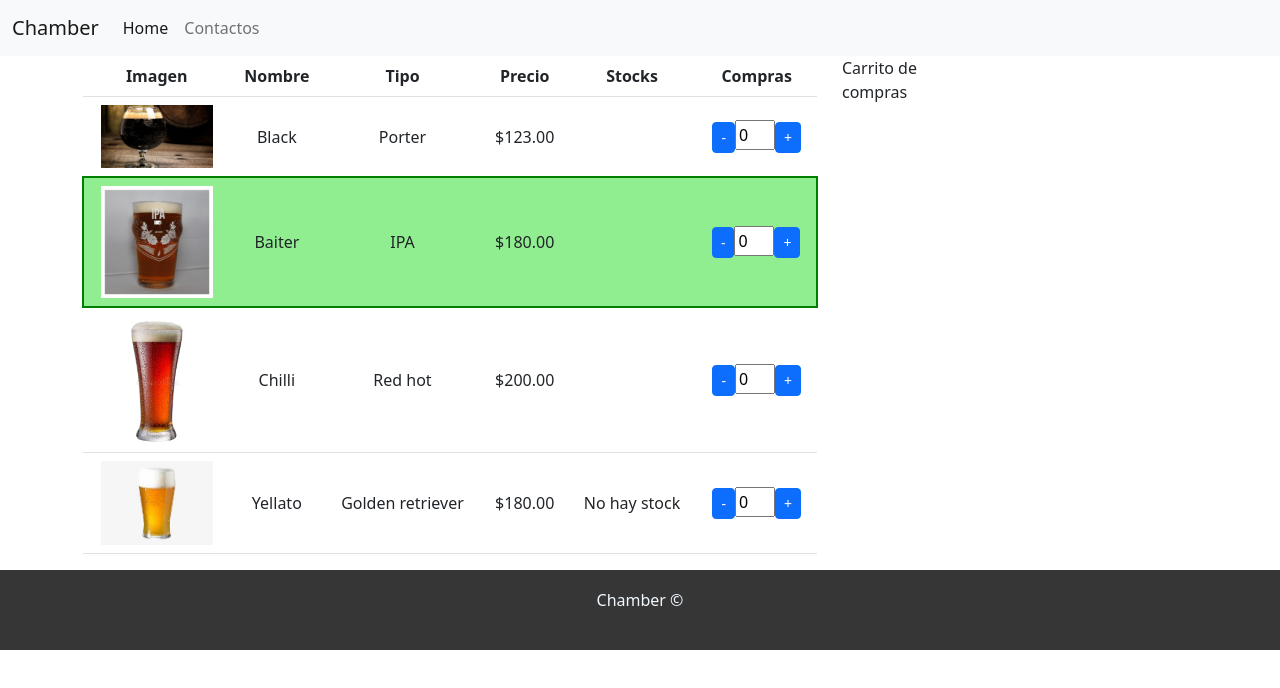
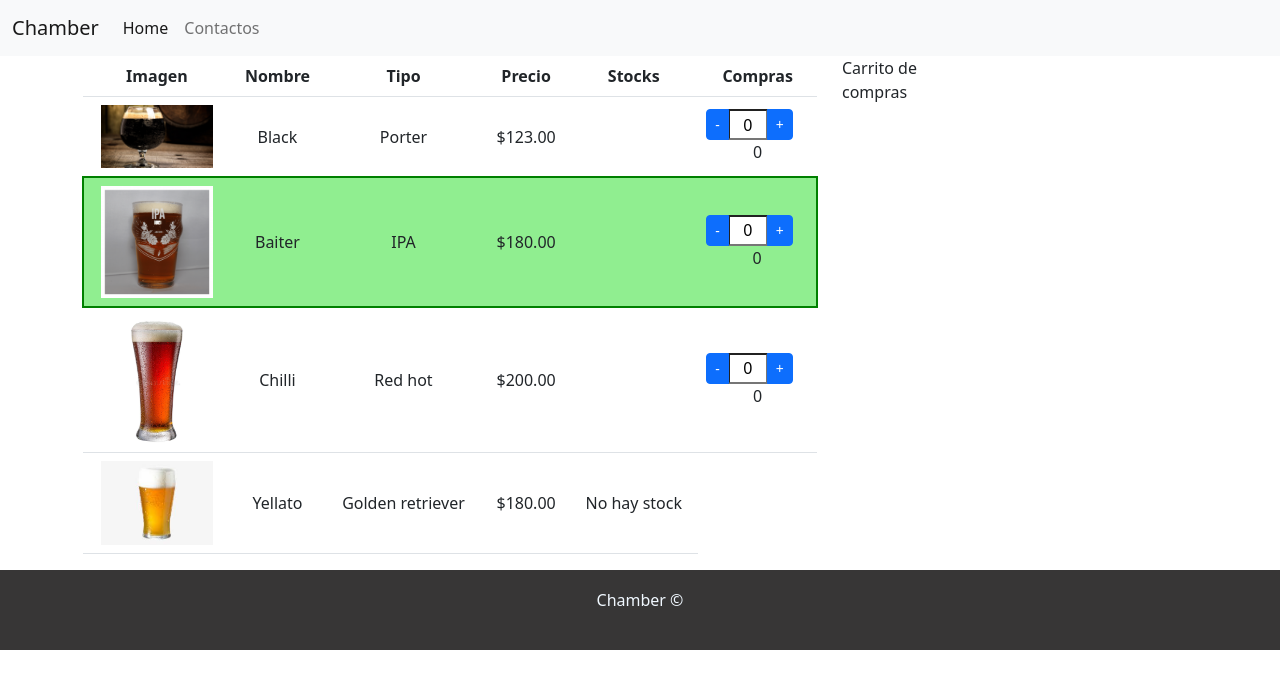
Before and after one commit to SantiagoG24/Angular_tp, an Angular app: page /cervezas in a window 1280 px wide. Shown: the top 688 px of the page. Built offline with nearby package versions, Linux system fonts and the light colour scheme.

Commit message:
comunique los 2 componentes

```diff
--- a/src/app/app.module.ts
+++ b/src/app/app.module.ts
@@ -8,6 +8,7 @@ import { FormsModule } from '@angular/forms';
 import { ChamberContactosComponent } from './chamber-contactos/chamber-contactos.component';
 import { ChamberCervezasComponent } from './chamber-cervezas/chamber-cervezas.component';
 import { ChamberCarroComprasComponent } from './chamber-carro-compras/chamber-carro-compras.component';
+import { InputIntegerComponent } from './input-integer/input-integer.component';
 
 @NgModule({
   declarations: [
@@ -15,7 +16,8 @@ import { ChamberCarroComprasComponent } from './chamber-carro-compras/chamber-ca
     BeerListComponent,
     ChamberContactosComponent,
     ChamberCervezasComponent,
-    ChamberCarroComprasComponent
+    ChamberCarroComprasComponent,
+    InputIntegerComponent
   ],
   imports: [
     BrowserModule,
--- a/src/app/beer-list/beer-list.component.html
+++ b/src/app/beer-list/beer-list.component.html
@@ -16,11 +16,13 @@
             <td>{{cerveza.tipo}} </td>
             <td>{{cerveza.precio | currency}} </td>
             <td ><span *ngIf="cerveza.stock==0">No hay stock </span></td>
-            <td>
-                <button class="btn btn-primary btn-sm" (click)="DecrementarContador(cerveza)">-</button>
-                <input type="text" [(ngModel)]="cerveza.cantidad">
-                <button  class="btn btn-primary btn-sm"(click)="IncrementarContador(cerveza)">+</button>
-                </td>
+            <td *ngIf="cerveza.stock>0">
+                <app-input-integer [(cantidad)]="cerveza.cantidad" [max]="cerveza.stock" *ngIf="cerveza.stock" ></app-input-integer>
+                {{cerveza.cantidad}}
+            </td>
         </tr>
     </tbody>
 </table>
+
+
+<!-- (maxAlcanzado)="maxAlcanzado($event)" -->
--- a/src/app/beer-list/beer-list.component.ts
+++ b/src/app/beer-list/beer-list.component.ts
@@ -57,6 +57,10 @@ export class BeerListComponent implements OnInit {
     if (cerveza.cantidad < cerveza.stock)
     cerveza.cantidad++;
   }
+  maxAlcanzado(m:string):void{
+    alert(m);
+
+  }
   // cambioCantidad(event,cerveza:Cerveza):void{
   //   event.prevent
   //(keyup)="cambioCantidad($event,cerveza)" html
--- /dev/null
+++ b/src/app/input-integer/input-integer.component.html
@@ -0,0 +1,5 @@
+<div class="input-group">
+    <button class="btn btn-primary btn-sm" (click)="DecrementarContador()">-</button>
+        <input type="text" class="text-center" [(ngModel)]="cantidad">
+    <button  class="btn btn-primary btn-sm"(click)="IncrementarContador()">+</button>
+</div>
--- /dev/null
+++ b/src/app/input-integer/input-integer.component.scss
@@ -0,0 +1,3 @@
+.text-center{
+    max-width: 40px;
+}
--- /dev/null
+++ b/src/app/input-integer/input-integer.component.ts
@@ -0,0 +1,44 @@
+import { Component, EventEmitter, Input, OnInit, Output } from '@angular/core';
+import { Cerveza } from '../beer-list/cerveza';
+
+@Component({
+  selector: 'app-input-integer',
+  templateUrl: './input-integer.component.html',
+  styleUrls: ['./input-integer.component.scss']
+})
+export class InputIntegerComponent implements OnInit {
+
+  constructor() { }
+  @Input()
+  cantidad!: number;
+
+  @Input()
+  max!:number;
+
+  @Output()
+  cantidadChange : EventEmitter<number>= new EventEmitter<number>();
+
+  @Output()
+  maxChange : EventEmitter<string>= new EventEmitter<string>();
+
+
+  ngOnInit(): void {
+  }
+  DecrementarContador():void{
+    if(this.cantidad>0){
+      this.cantidad--;
+      this.cantidadChange.emit(this.cantidad);
+    }
+  }
+  IncrementarContador():void{
+    if (this.cantidad < this.max){
+      this.cantidad++;
+      this.cantidadChange.emit(this.cantidad);
+    }else
+    this.maxChange.emit("se alcanzo un maximo");
+  }
+  // cambiarCantidad(event):void{
+  //   console.log(event.key);
+  //   this.cantidadChange.emit(this.cantidad);
+  // }
+}
```
Also changed, not shown: src/app/app.component.scss (line endings or trailing spaces).
